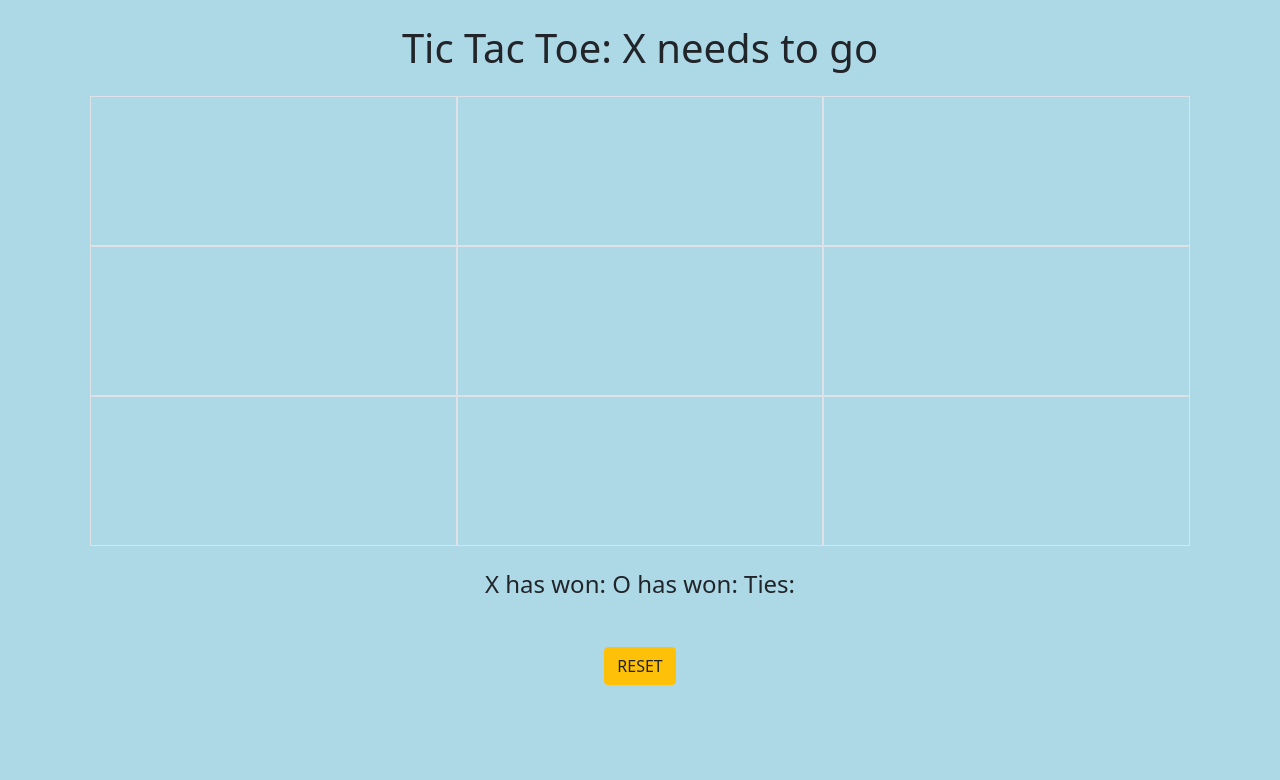
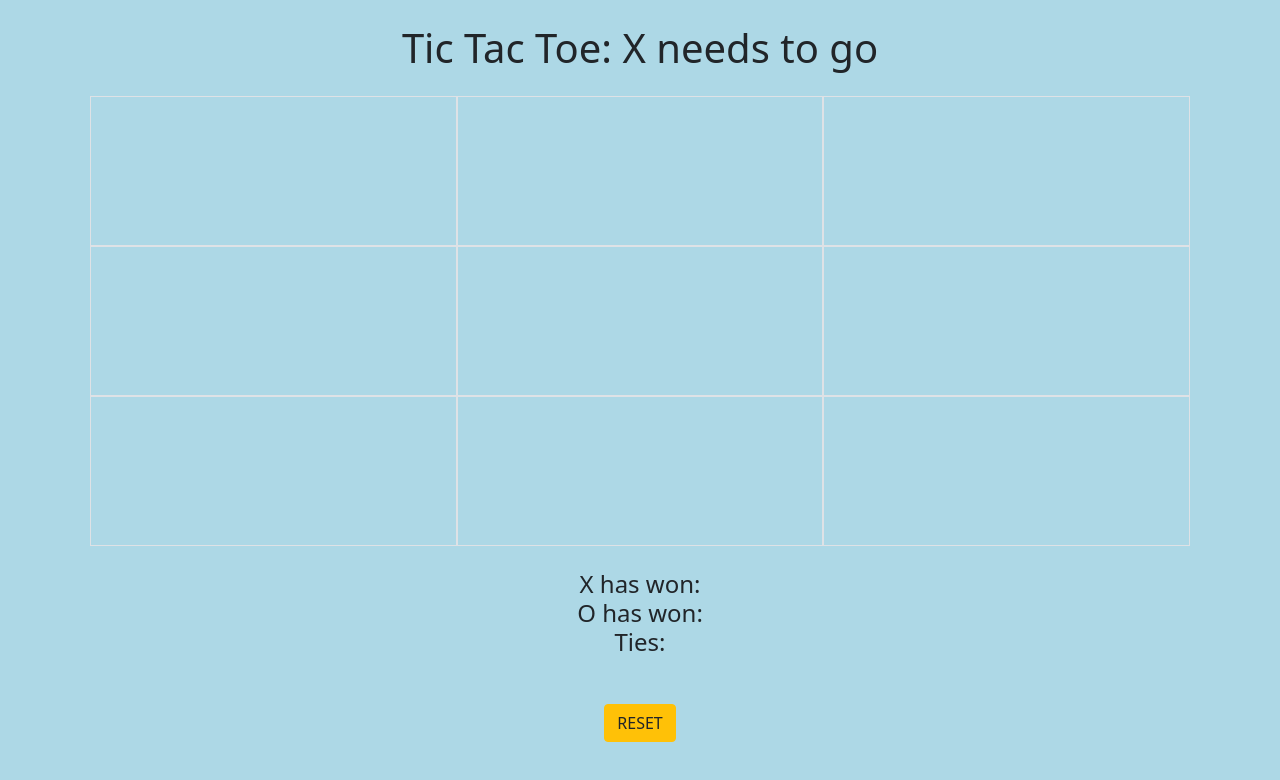
Before and after one commit to morganmontague/tictac, a plain HTML site: page index.html in a window 1280 px wide. Drawn offline with nearby package versions, Linux system fonts and the light colour scheme.

Commit message:
editing spacing

```diff
--- a/JS/main.js
+++ b/JS/main.js
@@ -2,19 +2,18 @@ console.log('running')
 function init() {
 let bod = document.querySelector('body')
 bod.setAttribute('class', 'text-center')
-createElement('headerContainer', 'div', '', 'container justify content-center', bod)
+createElement('headerContainer', 'div', '', 'container justify-content-center', bod)
 
 let headerContainer = document.getElementById('headerContainerid')
 createElement('h1', 'h1', 'Tic Tac Toe: X needs to go', 'h1 m-4', headerContainer)
 
 ///// add local storage to see how many times x or o has won \\\\\\\
 
-createElement('main', 'div', '', 'container',headerContainer)
-createElement('counter', 'div', 'X has won:   O has won:  Ties: ', 'h4 m-4', headerContainer )
-// let contain = document.getElementById(mainid)
-
+createElement('main', 'div', '', 'container',headerContainer);
+createElement('counter', 'div', '  X has won: \n  O has won: \n Ties: ', 'h4 m-4', headerContainer);
 
 }
+
 init()
 let headerContainer = document.getElementById('headerContainerid')
 let mainArea = document.getElementById('mainid')
@@ -74,7 +73,7 @@ function createElement (area, element, text, clas, parent) {
   let rowParent = document.getElementById('topid');
 
   for (let index = 0; index < 9; index++) {
-    createCol('', 'col-4 border heightCheat fs-1', rowParent, `${index}`)
+    createCol('', 'col-4 border fs-1 heightCheat', rowParent, `${index}`)
   }
   }
 
@@ -187,12 +186,12 @@ function createElement (area, element, text, clas, parent) {
 
 
 
-    function winCount (x, o, tie) {
+    // function winCount (xWin, oWin, tie) {
 
-          localStorage.setItem(x, 0);
-          localStorage.setItem(o, 0)
-          localStorage.setItem(tie, 0)
+    //       localStorage.setItem(xWin, 0);
+    //       localStorage.setItem(oWin, 0);
+    //       localStorage.setItem(tie, 0);
 
-    }
+    // }
 
-    winCount()
+    // winCount()
```
Also changed, not shown: index.html (+0 -1 lines).
